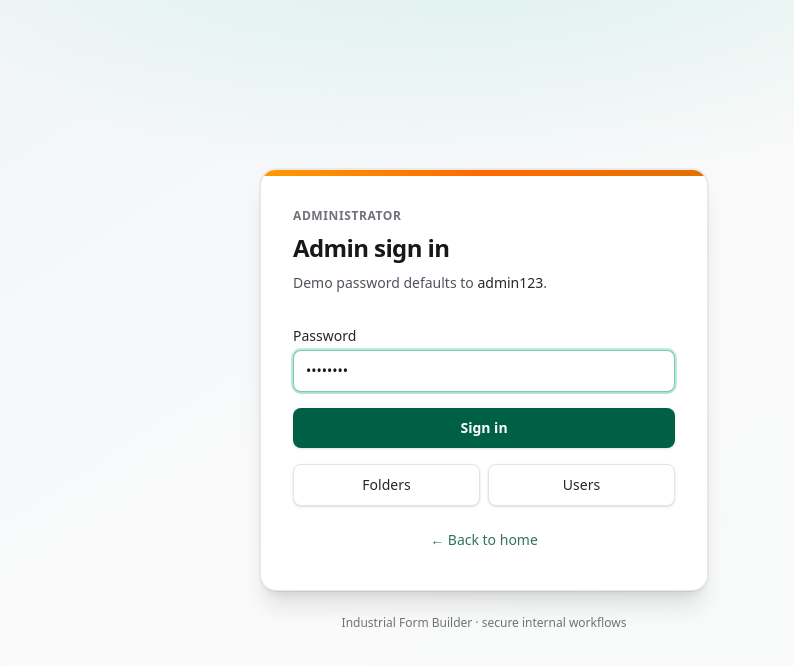
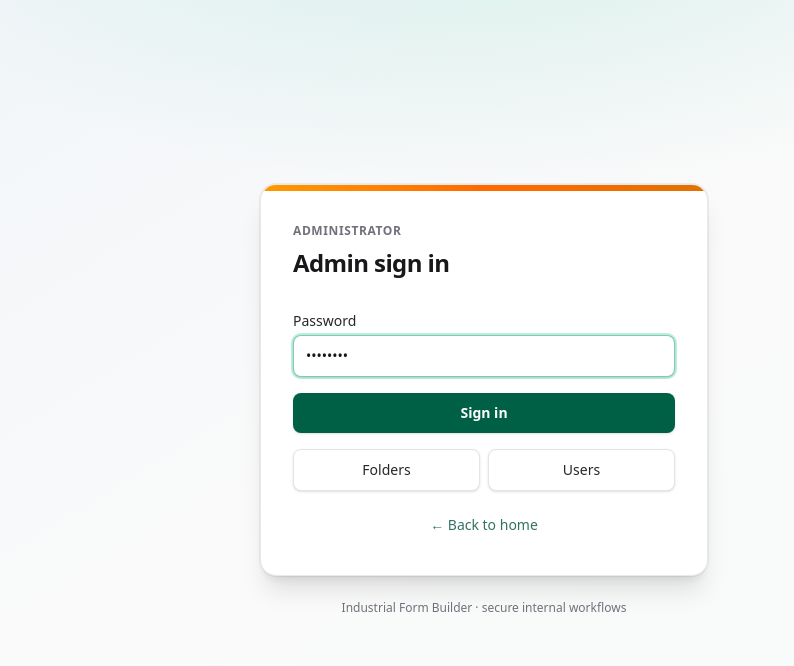
Before and after one commit to 227adityadav/Industrial-Form-Builder, a Next.js app: page /admin/login in a window 1280 px wide. Shown: the top 666 px of the page, without its empty margins (156-950 px from the left). Built offline with nearby package versions, Linux system fonts and the light colour scheme.

Commit message:
fix: remove demo password hint from admin login
Remove the default admin password hint text from the admin sign-in page to avoid exposing credential guidance in the UI.

Made-with: Cursor

```diff
--- a/src/app/admin/login/AdminLoginClient.tsx
+++ b/src/app/admin/login/AdminLoginClient.tsx
@@ -43,11 +43,6 @@ export function AdminLoginClient() {
       accent="amber"
       eyebrow="Administrator"
       title="Admin sign in"
-      subtitle={
-        <>
-          Demo password defaults to <span className="font-medium text-zinc-800">admin123</span>.
-        </>
-      }
     >
       <form className="flex flex-col gap-4" onSubmit={onSubmit}>
         <label className="text-sm font-medium text-zinc-800">
```
